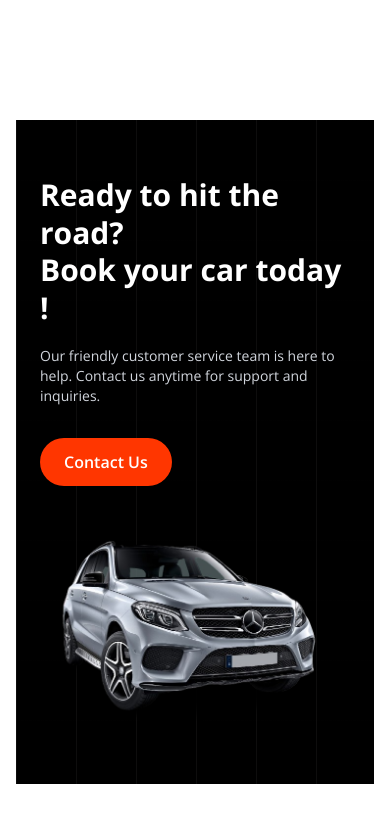
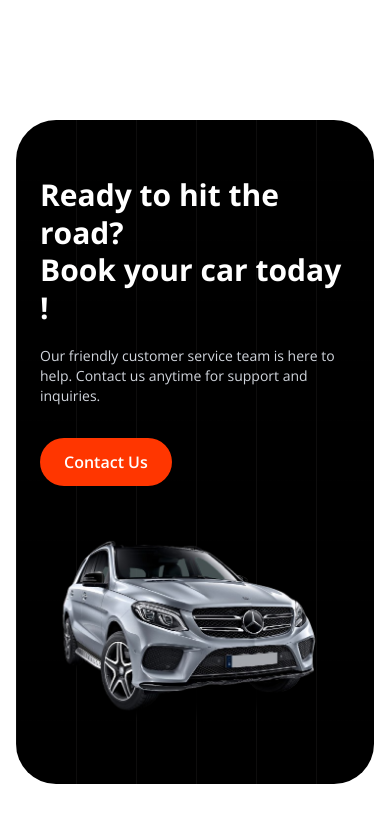
Before and after one commit to rajat6427-bot/Aaradhya-Tour-Travels, a Next.js app: page /about in a window 390 px wide. Shown: the part 3213-4044 px from the top of the page. Built offline with nearby package versions, Linux system fonts and the light colour scheme.

Commit message:
Update Last.jsx fixing ui bug

```diff
--- a/components/Last.jsx
+++ b/components/Last.jsx
@@ -9,7 +9,7 @@ const Last = () => {
                 className="
           relative bg-black overflow-hidden
           w-full lg:w-[95%]
-          rounded-none lg:rounded-[40px]
+          rounded-[40px]
         "
             >
                 {/* GRID BACKGROUND */}
@@ -66,4 +66,5 @@ const Last = () => {
     );
 };
 
+
 export default Last;
```
